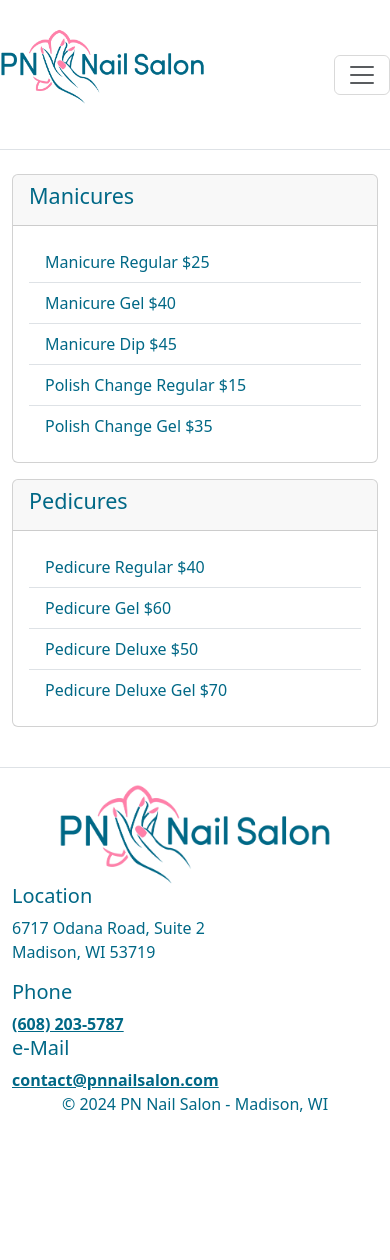
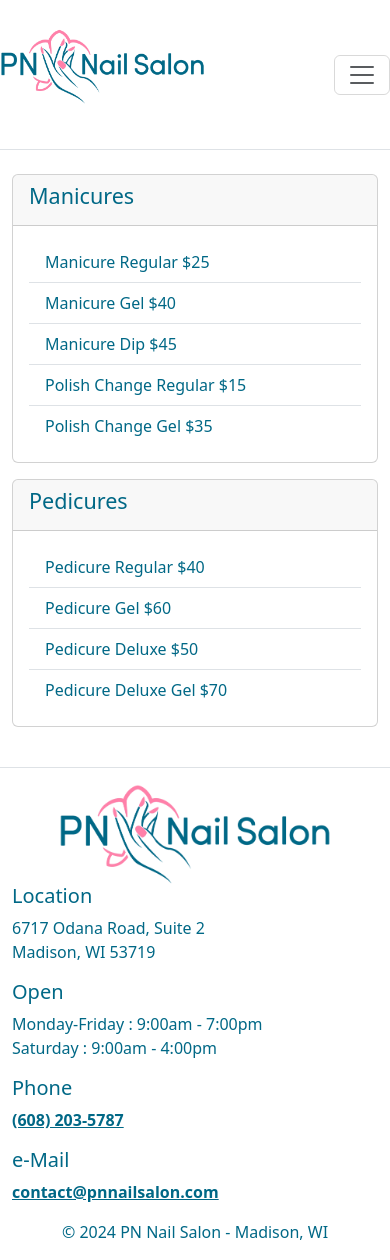
Before and after one commit to devfecta/pnnailsalon, a React (Create React App) app: page /pricing in a window 390 px wide. Before the commit the page ends 1132 px from the top, so only its background shows below. Built offline with nearby package versions, Linux system fonts and the light colour scheme.

Commit message:
added hours

```diff
--- a/src/components/Footer.js
+++ b/src/components/Footer.js
@@ -16,17 +16,20 @@ class Footer extends Component {
                 <div className='col-12 col-md-6 col-lg-3'>
                     <Image src='images/PN-Nail-Salon-Logo.png' fluid style={{height: '100px'}} />
                 </div>
-                <div className='col-12 col-md-6 col-lg-3 text-start'>
+                <div className='col-12 col-md-6 col-lg-3 pb-3 text-start'>
                     <h5>Location</h5>
                     <address>
                         6717 Odana Road, Suite 2<br/>Madison, WI 53719
                     </address>
+                    <h5>Open</h5>
+                    Monday-Friday : 9:00am - 7:00pm<br/>
+                    Saturday : 9:00am - 4:00pm<br/>
                 </div>
-                <div className='col-12 col-md-6 col-lg-3 text-start'>
+                <div className='col-12 col-md-6 col-lg-3 pb-3 text-start'>
                     <h5>Phone</h5>
                     <a href='tel:16082035787'>(608) 203-5787</a>
                 </div>
-                <div className='col-12 col-md-6 col-lg-3 text-start'>
+                <div className='col-12 col-md-6 col-lg-3 pb-3 text-start'>
                     <h5>e-Mail</h5>
                     <a href='mailto:contact@pnnailsalon.com'>contact@pnnailsalon.com</a>
                 </div>
```
